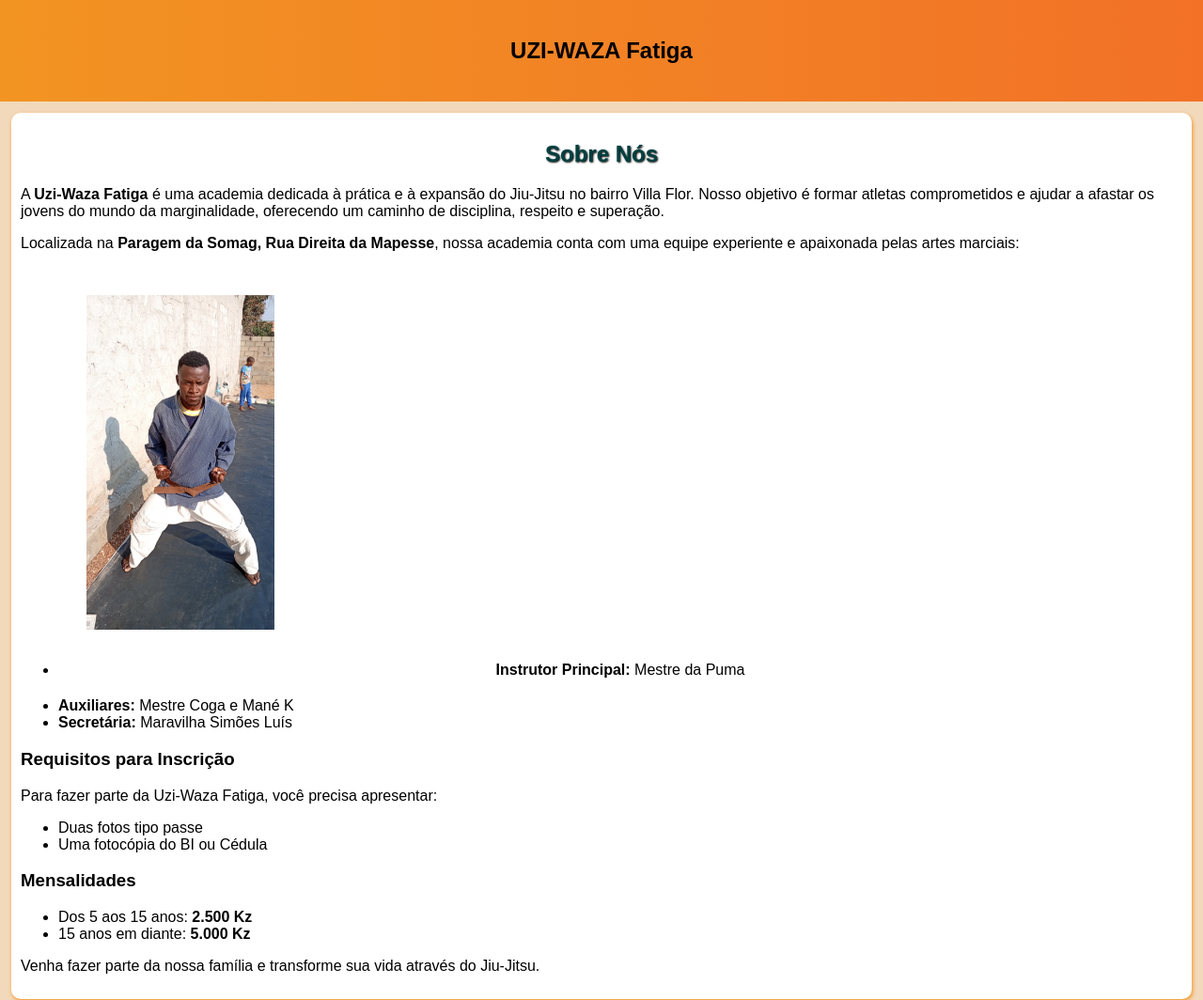
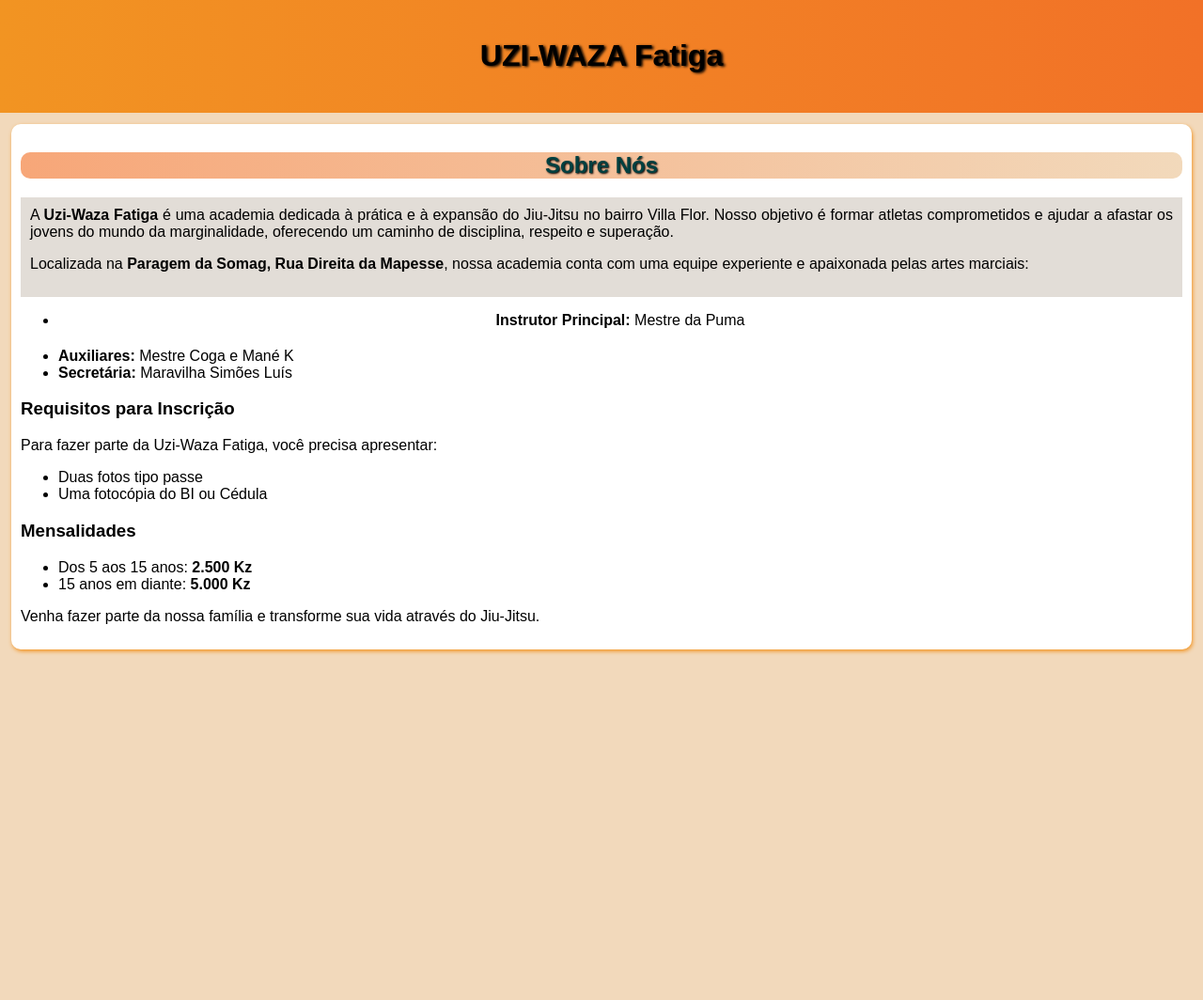
Before and after one commit to ManuelTutanguila/AcademiaUkiWazaFatiga, a plain HTML site: page sobre.html in a window 1280 px wide. Shown: the top 1064 px of the page at 94% size. After the commit the page ends 800 px from the top, so only its background shows below. Drawn offline with Linux system fonts and the light colour scheme.

Commit message:
meu projecto

```diff
--- a/sobre.html
+++ b/sobre.html
@@ -10,14 +10,15 @@
 
 <header>
 
-<h2>UZI-WAZA Fatiga</h2>
+<h1>UZI-WAZA Fatiga</h1>
 
 </header>
 <main>
     <section id="sobre-nos">
   <h2>Sobre Nós</h2>
   <p>
-    A <strong>Uzi-Waza Fatiga</strong> é uma academia dedicada à prática e à expansão do Jiu-Jitsu no bairro Villa Flor.
+    <article>
+      A <strong>Uzi-Waza Fatiga</strong> é uma academia dedicada à prática e à expansão do Jiu-Jitsu no bairro Villa Flor.
     Nosso objetivo é formar atletas comprometidos e ajudar a afastar os jovens do mundo da marginalidade,
     oferecendo um caminho de disciplina, respeito e superação.
   </p>
@@ -25,9 +26,11 @@
   <p>
     Localizada na <strong>Paragem da Somag, Rua Direita da Mapesse</strong>, nossa academia conta com uma equipe
     experiente e apaixonada pelas artes marciais:
+    </article>
+
   </p>
   <ul>
-    <img src="imagens/imagem5.jpg" alt="">
+
     <li class="Dapuma"><strong>Instrutor Principal:</strong> Mestre da Puma</li>
     <li><strong>Auxiliares:</strong> Mestre Coga e Mané K</li>
     <li><strong>Secretária:</strong> Maravilha Simões Luís</li>
--- a/style.css
+++ b/style.css
@@ -63,12 +63,20 @@ box-shadow: 1px 2px 4px #F29422;
  main img {
     font-size: 200px;
     width: 230px;
+    max-width: 100%;
+ }
 
+ picture {
+    margin: auto;
  }
- main
+ main {
+    text-align: justify;
+ }
 
 
  h2 {
+    border-radius: 10px;
+    background-image: linear-gradient(to right,  #f271279f,  #F2D9BB);
     text-align: center;
     color:#014040;
     text-align: center;
@@ -101,3 +109,8 @@ margin: auto;
     width: 200px;
     margin-bottom: 0px;
  }
+ article {
+    background-color: #e2ddd7;
+    padding: 10px;
+    border: #F29422;
+ }
```
Also changed, not shown: index.html (+6 -1 lines), G.jpg (added), M.jpg (added), P.jpg (added), imagens/G.jpg (added), imagens/M.jpg (added), imagens/P.jpg (added), imagens/grupo.jpg (deleted), imagens/imagem1.jpg (deleted), imagens/imagem2.jpg (deleted), imagens/imagem3.jpg (deleted), imagens/imagem4.jpg (deleted), imagens/imagem5.jpg (deleted), imagens/mestre.jpg (deleted).
